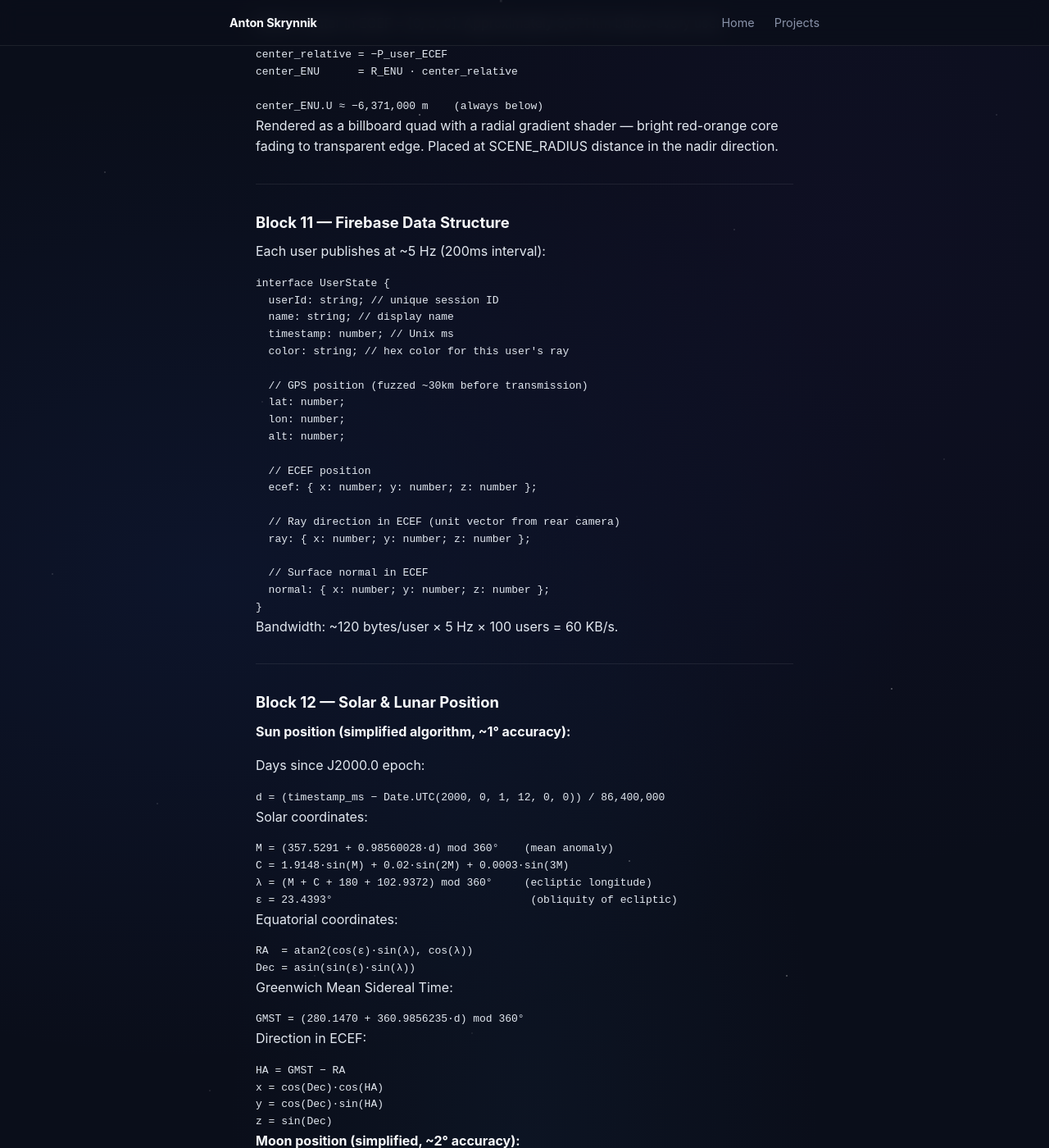
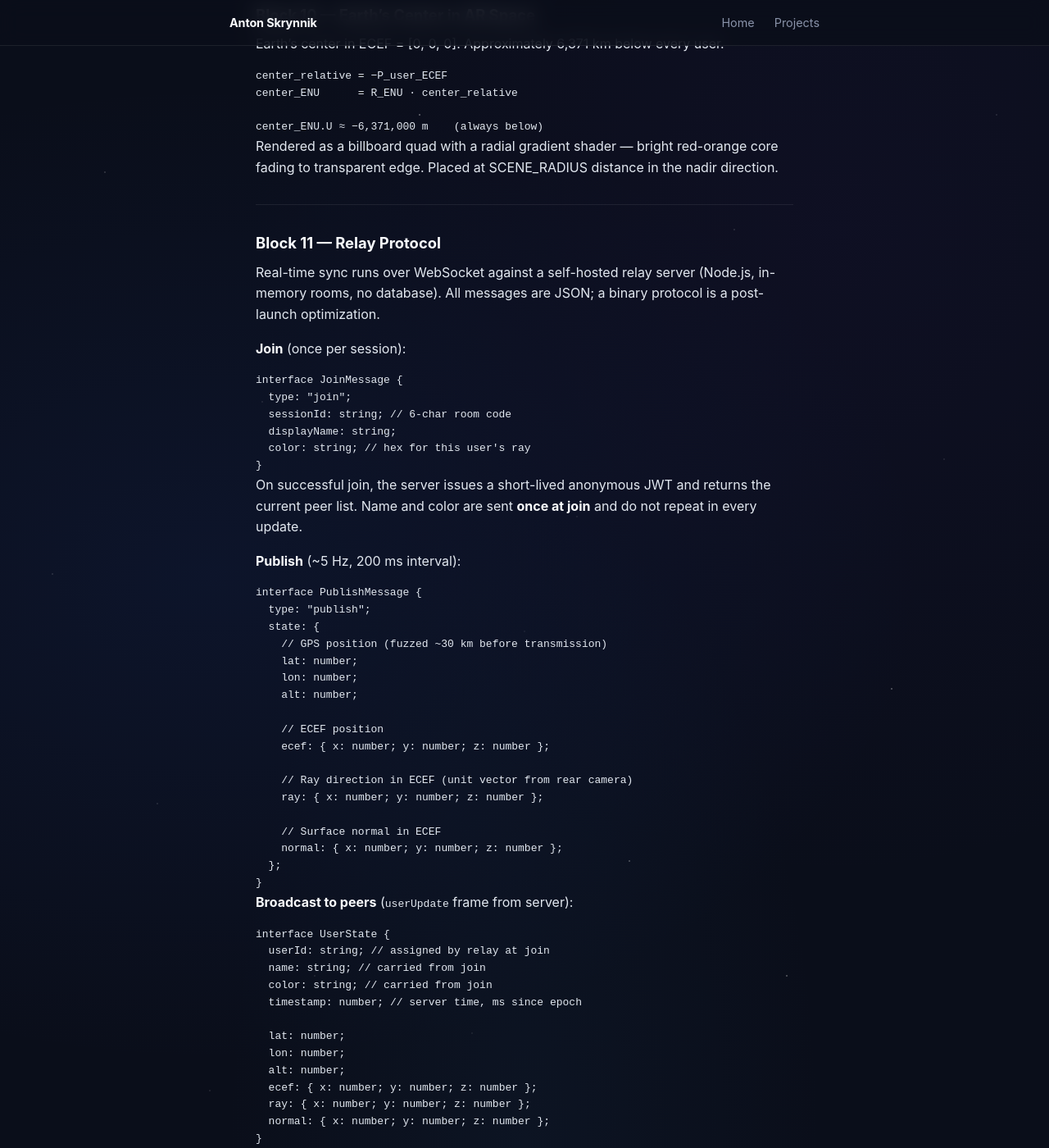
Before and after one commit to antonjuls/antonjuls.github.io, a Jekyll site: the page built from projects/earthray/specification.md, in a window 1280 px wide and 1400 px high, scrolled down 7894 px. Shown: the whole window at 82% size. Built offline with Jekyll 4.4.1, drawn with Linux system fonts in a browser that asks for light colours; some of the changed text lies outside the part shown.

Commit message:
chore: earthray spec and policy updated

````diff
--- a/projects/earthray/specification.md
+++ b/projects/earthray/specification.md
@@ -234,7 +234,7 @@ v_ECEF_y =  v_E·cos(λ) − v_N·sin(φ)sin(λ) + v_U·cos(φ)sin(λ)
 v_ECEF_z =               v_N·cos(φ)        + v_U·sin(φ)
 ```
 
-**ray_ECEF** is broadcast to all other users via Firebase. **cameraRight_ECEF** and **cameraUp_ECEF** are used locally for AR scene camera orientation.
+**ray_ECEF** is broadcast to all other users in the session via the relay server (WebSocket). **cameraRight_ECEF** and **cameraUp_ECEF** are used locally for AR scene camera orientation.
 
 ---
 
@@ -288,7 +288,7 @@ Rendered as a polyline `[P_start, P_exit, P_beyond]` with color gradient. Segmen
 
 ### Block 8 — Rendering Another User's Ray (AR View)
 
-User B receives `{ecef, ray, normal, color}` from User A via Firebase.
+User B receives `{ecef, ray, normal, color}` from User A via the relay server.
 
 **Camera orientation (updated each frame):**
 
@@ -369,34 +369,65 @@ Rendered as a billboard quad with a radial gradient shader — bright red-orange
 
 ---
 
-### Block 11 — Firebase Data Structure
+### Block 11 — Relay Protocol
 
-Each user publishes at ~5 Hz (200ms interval):
+Real-time sync runs over WebSocket against a self-hosted relay server (Node.js, in-memory rooms, no database). All messages are JSON; a binary protocol is a post-launch optimization.
+
+**Join** (once per session):
+
+```typescript
+interface JoinMessage {
+  type: "join";
+  sessionId: string; // 6-char room code
+  displayName: string;
+  color: string; // hex for this user's ray
+}
+```
+
+On successful join, the server issues a short-lived anonymous JWT and returns the current peer list. Name and color are sent **once at join** and do not repeat in every update.
+
+**Publish** (~5 Hz, 200 ms interval):
+
+```typescript
+interface PublishMessage {
+  type: "publish";
+  state: {
+    // GPS position (fuzzed ~30 km before transmission)
+    lat: number;
+    lon: number;
+    alt: number;
+
+    // ECEF position
+    ecef: { x: number; y: number; z: number };
+
+    // Ray direction in ECEF (unit vector from rear camera)
+    ray: { x: number; y: number; z: number };
+
+    // Surface normal in ECEF
+    normal: { x: number; y: number; z: number };
+  };
+}
+```
+
+**Broadcast to peers** (`userUpdate` frame from server):
 
 ```typescript
 interface UserState {
-  userId: string; // unique session ID
-  name: string; // display name
-  timestamp: number; // Unix ms
-  color: string; // hex color for this user's ray
+  userId: string; // assigned by relay at join
+  name: string; // carried from join
+  color: string; // carried from join
+  timestamp: number; // server time, ms since epoch
 
-  // GPS position (fuzzed ~30km before transmission)
   lat: number;
   lon: number;
   alt: number;
-
-  // ECEF position
   ecef: { x: number; y: number; z: number };
-
-  // Ray direction in ECEF (unit vector from rear camera)
   ray: { x: number; y: number; z: number };
-
-  // Surface normal in ECEF
   normal: { x: number; y: number; z: number };
 }
 ```
 
-Bandwidth: ~120 bytes/user × 5 Hz × 100 users = 60 KB/s.
+Bandwidth per publish frame: ~120 bytes. At 5 Hz, a 5-person room produces roughly 0.6 KB/s upstream per user and ~2.4 KB/s downstream per user (peers).
 
 ---
 
@@ -468,19 +499,19 @@ phase = acos(dot(sunDir, moonDir))    (0 = new moon, π = full moon)
 
 ```
 React Native + Expo (managed workflow)
-├── expo-location          GPS → LLA
-├── expo-sensors           DeviceMotion → Euler angles
-├── expo-camera            live camera feed (AR background)
-├── react-three-fiber      3D rendering (globe + AR scene)
-├── drei                   Three.js helpers
-├── Firebase Realtime DB   real-time sync + anonymous auth
-├── Firebase Remote Config maintenance mode
-├── Zustand                state management
-├── i18next                internationalization
-├── react-native-reanimated gesture animation
+├── expo-location              GPS → LLA
+├── expo-sensors               DeviceMotion → Euler angles
+├── expo-camera                live camera feed (AR background)
+├── react-three-fiber          3D rendering (globe + AR scene)
+├── drei                       Three.js helpers
+├── WebSocket relay server     real-time sync, anonymous JWT auth, remote config
+│   (self-hosted Node.js + `ws`, in-memory only, deployed on Fly.io)
+├── Zustand                    state management
+├── i18next                    internationalization
+├── react-native-reanimated    gesture animation
 ├── react-native-gesture-handler pan/pinch gestures
-├── burnt                  toast notifications
-└── TypeScript             all code
+├── burnt                      toast notifications
+└── TypeScript                 all code
 ```
 
 ### Why Sensor-Based AR (Not ARKit/ARCore)
@@ -489,7 +520,7 @@ This project uses **sensor-based AR** (IMU + GPS + math), not **vision-based AR*
 
 ### Data Flow
 
-<img src="/assets/images/data-flow.svg" alt="EarthRay data flow — sensors to Firebase to rendering" style="width:100%; max-width:640px; margin: 1.5rem 0;">
+<img src="/assets/images/data-flow.svg" alt="EarthRay data flow — sensors through the relay server to peer rendering" style="width:100%; max-width:640px; margin: 1.5rem 0;">
 
 ---
 
````
Also changed, not shown: other parts of projects/earthray/specification.md (+2 -2 lines), projects/earthray/privacy-policy.md (+11 -11 lines), assets/images/data-flow.svg.
